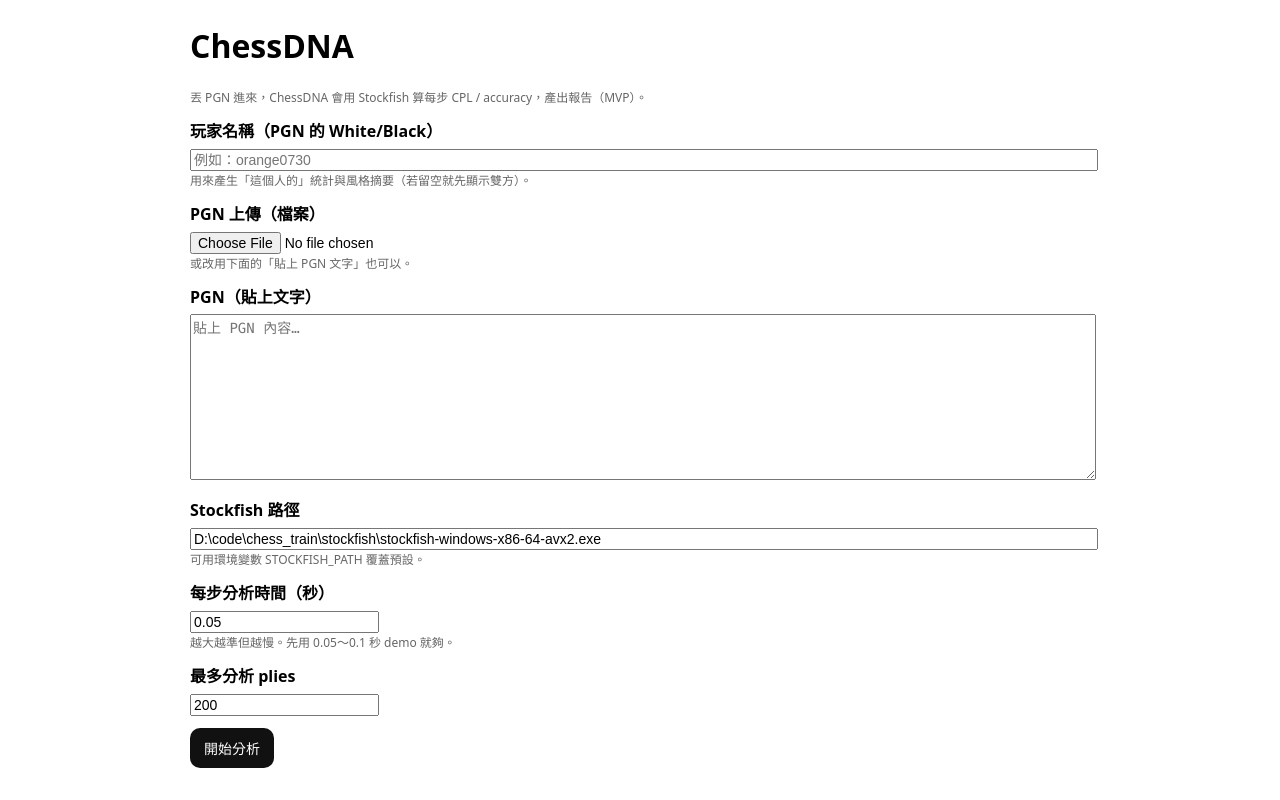
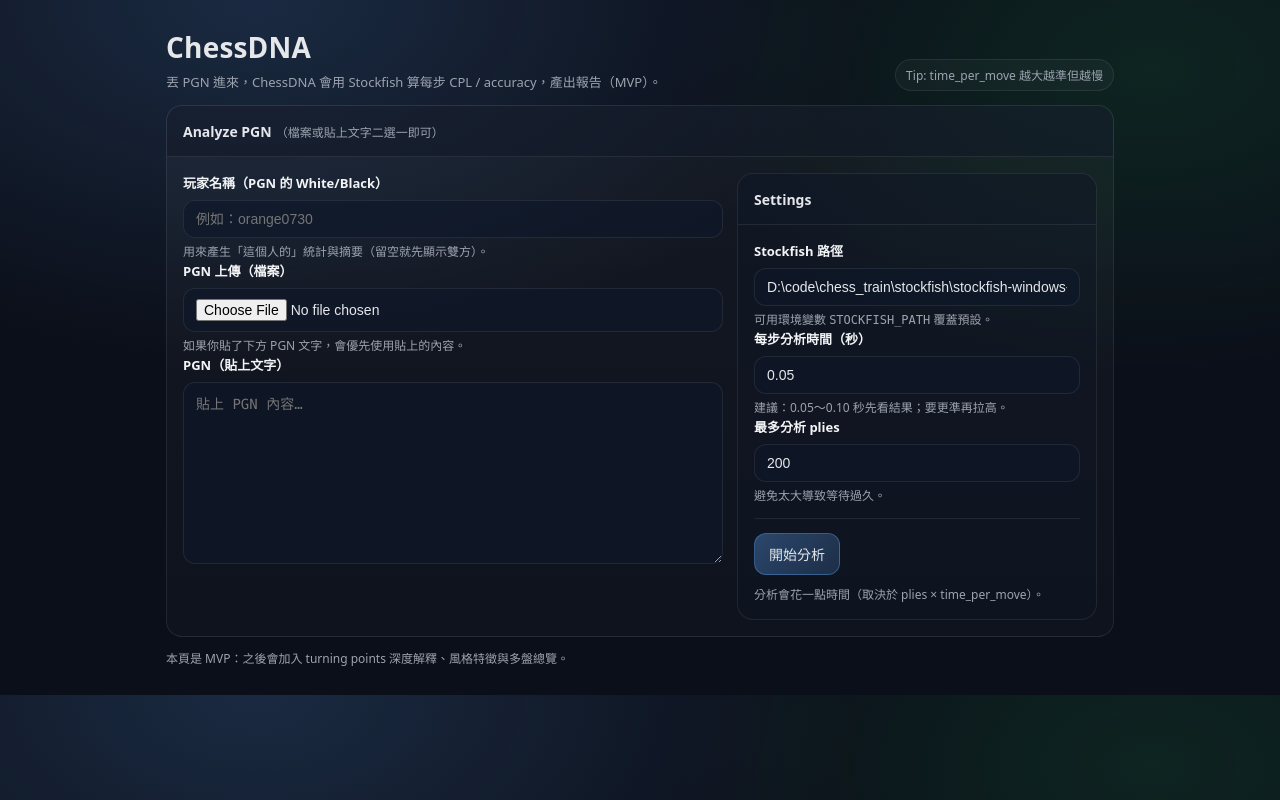
Before and after one commit to orange0730/ChessDNA, a FastAPI app: page / in a window 1280 px wide. Run offline with FastAPI, Linux system fonts and the light colour scheme.

Commit message:
Frontend: redesign landing page with dark theme + better layout

```diff
--- a/chessdna/templates/index.html
+++ b/chessdna/templates/index.html
@@ -5,14 +5,70 @@
   <meta name="viewport" content="width=device-width,initial-scale=1" />
   <title>ChessDNA</title>
   <style>
-    body{font-family:system-ui,Segoe UI,Roboto,Helvetica,Arial;max-width:900px;margin:24px auto;padding:0 16px;}
+    :root{
+      --bg:#0b0f19;
+      --card:#111827;
+      --card2:#0f172a;
+      --text:#e5e7eb;
+      --muted:#9ca3af;
+      --line:rgba(255,255,255,.08);
+      --accent:#60a5fa;
+      --accent2:#22c55e;
+    }
+    *{box-sizing:border-box;}
+    body{
+      font-family:system-ui,Segoe UI,Roboto,Helvetica,Arial;
+      margin:0;
+      background: radial-gradient(1000px 600px at 20% 0%, rgba(96,165,250,.18), transparent 60%),
+                  radial-gradient(800px 500px at 90% 10%, rgba(34,197,94,.12), transparent 60%),
+                  var(--bg);
+      color:var(--text);
+    }
+    .wrap{max-width:980px;margin:28px auto;padding:0 16px;}
+    .header{display:flex;align-items:flex-end;justify-content:space-between;gap:12px;margin-bottom:14px;}
+    .brand h1{margin:0;font-size:28px;letter-spacing:.2px;}
+    .brand p{margin:6px 0 0;color:var(--muted);font-size:13px;}
+    .pill{border:1px solid var(--line);padding:6px 10px;border-radius:999px;color:var(--muted);font-size:12px;background:rgba(255,255,255,.03)}
+
+    .card{background:linear-gradient(180deg, rgba(255,255,255,.04), rgba(255,255,255,.02));border:1px solid var(--line);border-radius:16px;overflow:hidden;}
+    .cardHead{padding:14px 16px;border-bottom:1px solid var(--line);background:rgba(17,24,39,.55)}
+    .cardHead strong{font-size:14px;}
+    .cardBody{padding:16px;}
+
     input,button,textarea{font-size:14px;}
+    input,textarea{
+      width:100%;
+      background:rgba(15,23,42,.65);
+      color:var(--text);
+      border:1px solid var(--line);
+      border-radius:12px;
+      padding:10px 12px;
+      outline:none;
+    }
+    input:focus,textarea:focus{border-color:rgba(96,165,250,.55);box-shadow:0 0 0 3px rgba(96,165,250,.15)}
     textarea{font-family:ui-monospace, SFMono-Regular, Menlo, Monaco, Consolas, 'Liberation Mono', 'Courier New', monospace;}
-    .row{margin:12px 0;}
-    label{display:block;margin-bottom:6px;font-weight:600;}
-    .hint{color:#666;font-size:12px;}
-    .btn{padding:10px 14px;border:0;border-radius:10px;background:#111;color:#fff;cursor:pointer;}
+
+    .grid{display:grid;grid-template-columns:1fr;gap:14px;}
+    @media (min-width:900px){
+      .grid{grid-template-columns: 1.2fr .8fr;align-items:start;}
+    }
+    .row{margin:0;}
+    label{display:block;margin:0 0 8px;font-weight:650;font-size:13px;color:#f3f4f6;}
+    .hint{color:var(--muted);font-size:12px;margin-top:6px;line-height:1.4}
+
+    .btnRow{display:flex;gap:10px;flex-wrap:wrap;margin-top:14px;align-items:center;}
+    .btn{
+      padding:10px 14px;border:1px solid rgba(255,255,255,.10);
+      border-radius:12px;background:rgba(96,165,250,.16);
+      color:var(--text);cursor:pointer;
+    }
+    .btn:hover{background:rgba(96,165,250,.22)}
+    .btnPrimary{background:linear-gradient(135deg, rgba(96,165,250,.35), rgba(96,165,250,.18));border-color:rgba(96,165,250,.35)}
+    .btnPrimary:hover{background:linear-gradient(135deg, rgba(96,165,250,.42), rgba(96,165,250,.20))}
     .btn:disabled{opacity:.6;cursor:not-allowed;}
+
+    .small{font-size:12px;color:var(--muted)}
+    .divider{height:1px;background:var(--line);margin:14px 0;}
   </style>
   <script>
     function onSubmit(){
@@ -24,45 +80,74 @@
   </script>
 </head>
 <body>
+  <div class="wrap">
+    <div class="header">
+      <div class="brand">
         <h1>ChessDNA</h1>
-  <p class="hint">丟 PGN 進來，ChessDNA 會用 Stockfish 算每步 CPL / accuracy，產出報告（MVP）。</p>
+        <p>丟 PGN 進來，ChessDNA 會用 Stockfish 算每步 CPL / accuracy，產出報告（MVP）。</p>
+      </div>
+      <div class="pill">Tip: time_per_move 越大越準但越慢</div>
+    </div>
 
-  <form action="/analyze" method="post" enctype="multipart/form-data" onsubmit="return onSubmit();">
+    <form class="card" action="/analyze" method="post" enctype="multipart/form-data" onsubmit="return onSubmit();">
+      <div class="cardHead"><strong>Analyze PGN</strong> <span class="small">（檔案或貼上文字二選一即可）</span></div>
+      <div class="cardBody">
+        <div class="grid">
+          <div>
             <div class="row">
               <label>玩家名稱（PGN 的 White/Black）</label>
-      <input type="text" name="player_name" style="width:100%" placeholder="例如：orange0730" />
-      <div class="hint">用來產生「這個人的」統計與風格摘要（若留空就先顯示雙方）。</div>
+              <input type="text" name="player_name" placeholder="例如：orange0730" />
+              <div class="hint">用來產生「這個人的」統計與摘要（留空就先顯示雙方）。</div>
             </div>
 
             <div class="row">
               <label>PGN 上傳（檔案）</label>
               <input type="file" name="pgn" accept=".pgn,.txt" />
-      <div class="hint">或改用下面的「貼上 PGN 文字」也可以。</div>
+              <div class="hint">如果你貼了下方 PGN 文字，會優先使用貼上的內容。</div>
             </div>
 
             <div class="row">
               <label>PGN（貼上文字）</label>
-      <textarea name="pgn_text" rows="10" style="width:100%" placeholder="貼上 PGN 內容…"></textarea>
+              <textarea name="pgn_text" rows="10" placeholder="貼上 PGN 內容…"></textarea>
+            </div>
           </div>
 
+          <div>
+            <div class="card" style="background:rgba(17,24,39,.35);">
+              <div class="cardHead" style="background:rgba(15,23,42,.35)"><strong>Settings</strong></div>
+              <div class="cardBody">
                 <div class="row">
                   <label>Stockfish 路徑</label>
-      <input type="text" name="engine_path" style="width:100%" value="{{ default_engine }}" />
-      <div class="hint">可用環境變數 STOCKFISH_PATH 覆蓋預設。</div>
+                  <input type="text" name="engine_path" value="{{ default_engine }}" />
+                  <div class="hint">可用環境變數 <code>STOCKFISH_PATH</code> 覆蓋預設。</div>
                 </div>
 
                 <div class="row">
                   <label>每步分析時間（秒）</label>
                   <input type="number" name="time_per_move" step="0.01" min="0.01" value="{{ default_time }}" />
-      <div class="hint">越大越準但越慢。先用 0.05～0.1 秒 demo 就夠。</div>
+                  <div class="hint">建議：0.05～0.10 秒先看結果；要更準再拉高。</div>
                 </div>
 
                 <div class="row">
                   <label>最多分析 plies</label>
                   <input type="number" name="max_plies" step="1" min="10" value="200" />
+                  <div class="hint">避免太大導致等待過久。</div>
                 </div>
 
-    <button id="submitBtn" class="btn" type="submit">開始分析</button>
+                <div class="divider"></div>
+
+                <div class="btnRow">
+                  <button id="submitBtn" class="btn btnPrimary" type="submit">開始分析</button>
+                  <span class="small">分析會花一點時間（取決於 plies × time_per_move）。</span>
+                </div>
+              </div>
+            </div>
+          </div>
+        </div>
+      </div>
     </form>
+
+    <p class="small" style="margin-top:12px;">本頁是 MVP：之後會加入 turning points 深度解釋、風格特徵與多盤總覽。</p>
+  </div>
 </body>
 </html>
```
Lines whose indentation alone changed are shown as unchanged.
